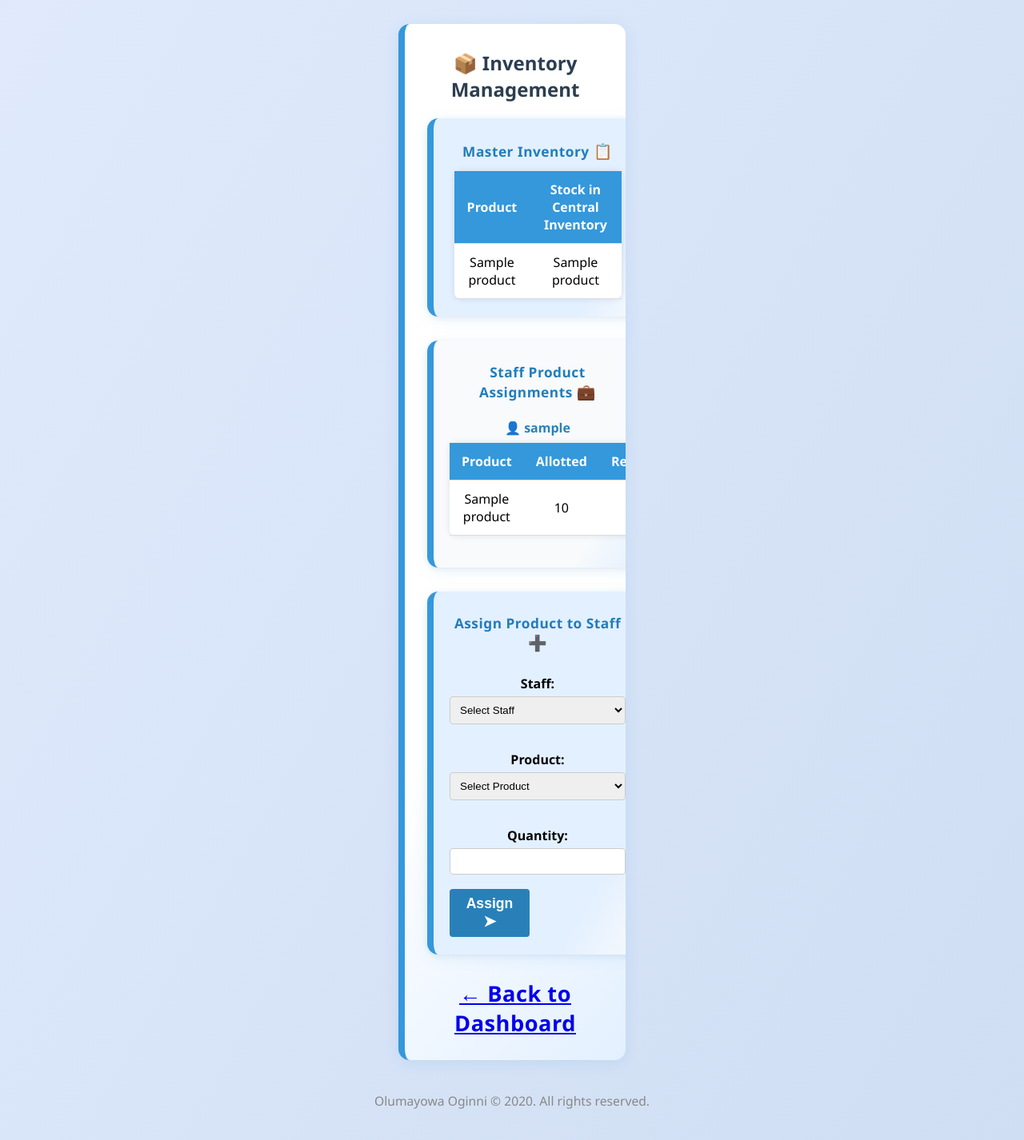
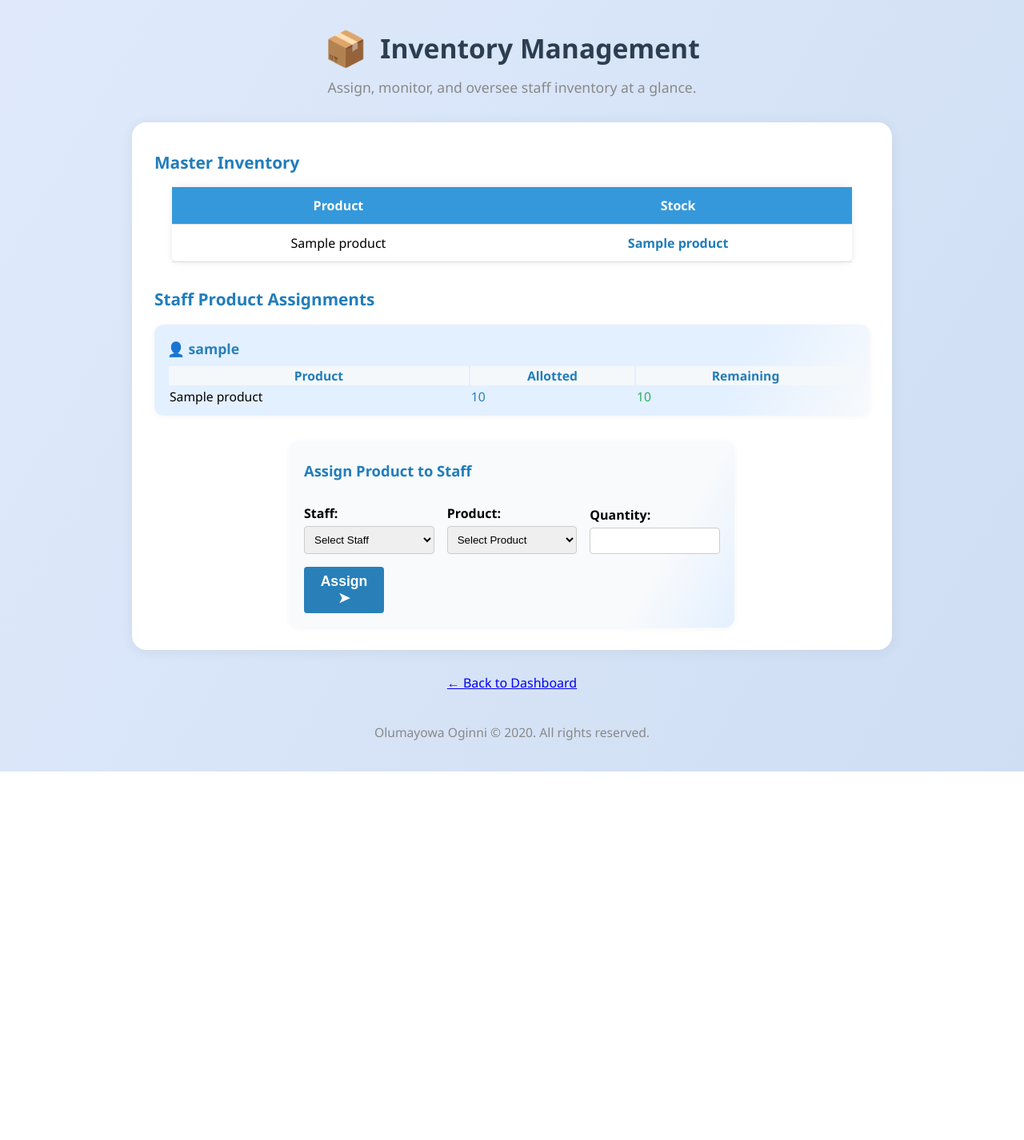
Before and after one commit to mayordagold/SuperMart_Inventory_System, a Flask app: template templates/admin_inventory_overview.html in a window 1280 px wide. Shown: the part 74-1500 px from the top of the page at 80% size. After the commit the page ends 1039 px from the top, so only its background shows below. Run offline with Flask 3, Linux system fonts and the light colour scheme; the template is opened without the code that fills it: most values are stand-ins (such as "Sample title", 1, 10 or a date in 2020); some libraries are stand-ins or nearby versions.

Commit message:
redesign admin inventory management GUI

```diff
--- a/templates/admin_inventory_overview.html
+++ b/templates/admin_inventory_overview.html
@@ -1,67 +1,70 @@
 {% extends "base.html" %}
-{% block title %}Admin Inventory Overview{% endblock %}
+{% block title %}Inventory Management{% endblock %}
 {% block content %}
-<div class="card" style="max-width:900px;margin:30px auto 30px auto;box-shadow:0 4px 18px rgba(52,152,219,0.13);padding:32px 28px 28px 28px;">
-  <h2 class="page-title" style="margin-top:0;"> <span style="color:#3498db;">&#128230;</span> Inventory Management</h2>
+<div style="max-width: 950px; margin: 0 auto; padding: 0 10px;">
+  <div style="text-align:center; margin-bottom: 32px;">
+    <span style="font-size:2.7rem; color:#3498db; vertical-align:middle;">&#128230;</span>
+    <h1 style="display:inline; font-size:2.1rem; color:#2c3e50; margin-left:12px; vertical-align:middle;">Inventory Management</h1>
+    <div style="color:#888; font-size:1.1rem; margin-top:8px;">Assign, monitor, and oversee staff inventory at a glance.</div>
+  </div>
 
-  <!-- Product Stock Table -->
-  <div class="card" style="background:linear-gradient(120deg,#e3f0ff 80%,#f8fafc 100%);margin-bottom:30px;">
-    <h3 style="color:#217dbb;margin-top:0;">Master Inventory <span style="font-size:1.1em;">&#128203;</span></h3>
-    <table class="styled-table">
+  <div style="background: #fff; border-radius: 18px; box-shadow: 0 2px 16px rgba(44,62,80,0.08); padding: 36px 28px 28px 28px;">
+    <!-- Master Inventory Section -->
+    <h2 style="color:#217dbb; font-size:1.3rem; margin-top:0;">Master Inventory</h2>
+    <table class="styled-table" style="margin-bottom: 32px;">
       <thead>
         <tr>
           <th>Product</th>
-          <th>Stock in Central Inventory</th>
+          <th>Stock</th>
         </tr>
       </thead>
       <tbody>
         {% for p in products %}
         <tr>
-          <td>{{ p[1] }}</td>
-          <td>{{ p[2] }}</td>
+          <td style="font-weight:500;">{{ p[1] }}</td>
+          <td style="color:#217dbb; font-weight:bold;">{{ p[2] }}</td>
         </tr>
         {% endfor %}
       </tbody>
     </table>
-  </div>
 
-  <!-- Staff Assignments Table -->
-  <div class="card" style="background:linear-gradient(120deg,#f8fafc 80%,#e3f0ff 100%);margin-bottom:30px;">
-    <h3 style="color:#217dbb;margin-top:0;">Staff Product Assignments <span style="font-size:1.1em;">&#128188;</span></h3>
+    <!-- Staff Assignments Section -->
+    <h2 style="color:#217dbb; font-size:1.3rem; margin-top:0;">Staff Product Assignments</h2>
     {% if assignment_map %}
+      <div style="display:grid; grid-template-columns:repeat(auto-fit,minmax(260px,1fr)); gap:22px; margin-bottom:32px;">
         {% for staff_id, staff in assignment_map.items() %}
-        <div style="margin-bottom:18px;">
-          <h4 style="color:#2980b9;margin-bottom:8px;">👤 {{ staff.username }}</h4>
-          <table class="styled-table" style="margin-bottom:0;">
+        <div style="background:linear-gradient(120deg,#e3f0ff 80%,#f8fafc 100%); border-radius:12px; box-shadow:0 1px 6px rgba(44,62,80,0.06); padding:18px 16px 10px 16px;">
+          <div style="font-size:1.1rem; color:#2980b9; font-weight:600; margin-bottom:8px;">👤 {{ staff.username }}</div>
+          <table style="width:100%; font-size:0.98rem;">
             <thead>
-              <tr>
-                <th>Product</th>
-                <th>Allotted</th>
-                <th>Remaining</th>
+              <tr style="background:#f4f8fb;">
+                <th style="color:#217dbb;">Product</th>
+                <th style="color:#217dbb;">Allotted</th>
+                <th style="color:#217dbb;">Remaining</th>
               </tr>
             </thead>
             <tbody>
               {% for prod in staff.products %}
               <tr>
                 <td>{{ prod.product_name }}</td>
-                <td>{{ prod.quantity_allotted }}</td>
-                <td>{{ prod.quantity_remaining }}</td>
+                <td style="color:#2980b9; font-weight:500;">{{ prod.quantity_allotted }}</td>
+                <td style="color:#27ae60; font-weight:500;">{{ prod.quantity_remaining }}</td>
               </tr>
               {% endfor %}
             </tbody>
           </table>
         </div>
         {% endfor %}
+      </div>
     {% else %}
-      <p style="color:#888;">No product assignments yet.</p>
+      <div style="color:#888; margin-bottom:32px;">No product assignments yet.</div>
     {% endif %}
-  </div>
 
-  <!-- Assignment Form -->
-  <div class="card" style="background:linear-gradient(120deg,#e3f0ff 80%,#f8fafc 100%);margin-bottom:0;">
-    <h3 style="color:#217dbb;margin-top:0;">Assign Product to Staff <span style="font-size:1.1em;">&#10133;</span></h3>
-    <form method="POST" class="form-inline mb-3" style="display:flex;flex-wrap:wrap;gap:18px;align-items:flex-end;">
-      <div style="flex:1;min-width:180px;">
+    <!-- Assignment Form Section -->
+    <div style="background:linear-gradient(120deg,#f8fafc 80%,#e3f0ff 100%); border-radius:12px; box-shadow:0 1px 6px rgba(44,62,80,0.06); padding:24px 18px 18px 18px; max-width:520px; margin:0 auto;">
+      <h2 style="color:#217dbb; font-size:1.15rem; margin-top:0;">Assign Product to Staff</h2>
+      <form method="POST" style="display:flex; flex-wrap:wrap; gap:16px; align-items:flex-end;">
+        <div style="flex:1; min-width:140px;">
           <label for="staff_id">Staff:</label>
           <select name="staff_id" id="staff_id" class="form-control" required>
             <option value="">Select Staff</option>
@@ -70,7 +73,7 @@
             {% endfor %}
           </select>
         </div>
-      <div style="flex:1;min-width:180px;">
+        <div style="flex:1; min-width:140px;">
           <label for="product_id">Product:</label>
           <select name="product_id" id="product_id" class="form-control" required>
             <option value="">Select Product</option>
@@ -79,16 +82,16 @@
             {% endfor %}
           </select>
         </div>
-      <div style="flex:1;min-width:120px;">
+        <div style="flex:1; min-width:100px;">
           <label for="quantity">Quantity:</label>
           <input type="number" name="quantity" id="quantity" class="form-control" min="1" required>
         </div>
         <div style="flex-basis:100px;">
-        <button type="submit" class="submit-btn" style="margin-top:0;width:100%;font-size:1.1em;">Assign <span style="font-size:1.1em;">&#10148;</span></button>
+          <button type="submit" class="submit-btn" style="margin-top:0;width:100%;font-size:1.1em;">Assign &#10148;</button>
         </div>
       </form>
     </div>
-
-  <p style="margin-top:30px;"><a href="/dashboard">&larr; Back to Dashboard</a></p>
+  </div>
+  <p style="margin-top:30px; text-align:center;"><a href="/dashboard">&larr; Back to Dashboard</a></p>
 </div>
 {% endblock %}
```
Lines whose indentation alone changed are shown as unchanged.
